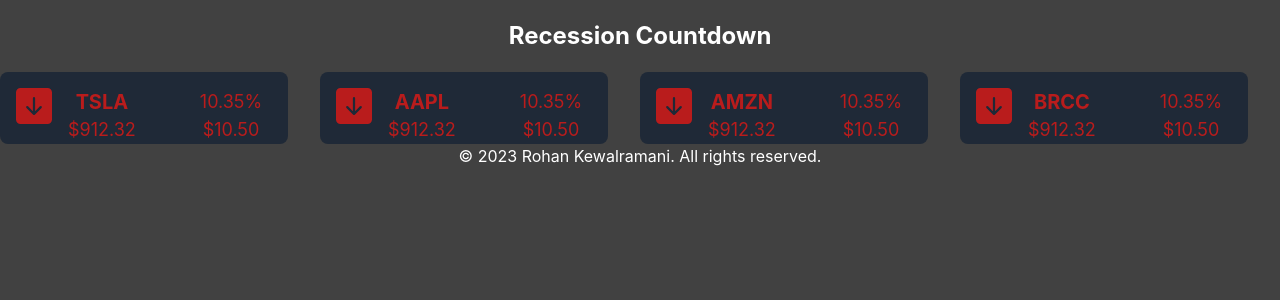
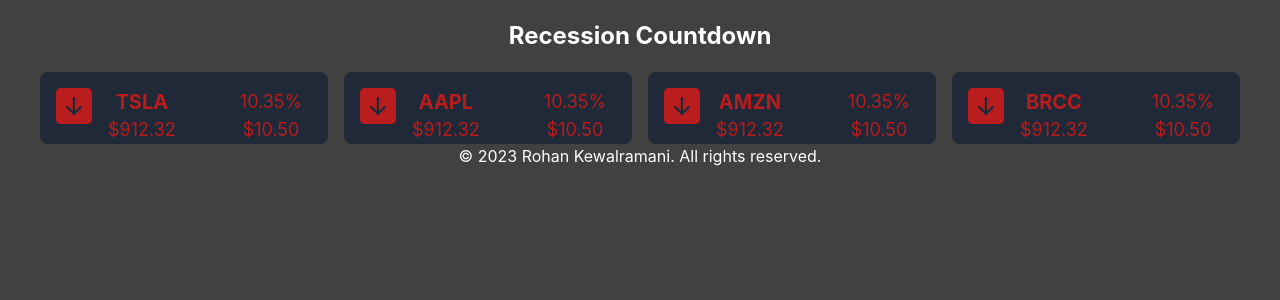
Before and after one commit to rohankewal/stock-tracker, a React (Create React App) app: page / in a window 1280 px wide. Shown: the top 300 px of the page. Built offline with nearby package versions, Linux system fonts and the light colour scheme.

Commit message:
perf: fixed component styling and positioning

```diff
--- a/src/BoxRow.tsx
+++ b/src/BoxRow.tsx
@@ -4,11 +4,13 @@
 const BoxRow = () => {
   return (
     // TODO: make grid centered on the page
-    <div className="grid grid-cols-4 items-center">
-      <Box ticker="TSLA" price="912.32" />
-      <Box ticker="AAPL" price="912.32" />
-      <Box ticker="AMZN" price="912.32" />
-      <Box ticker="BRCC" price="912.32" />
+    <div className="flex justify-center">
+      <div className="grid grid-cols-1 gap-4 md:grid-cols-2 lg:grid-cols-4">
+        <Box ticker="TSLA" price="912.32" />
+        <Box ticker="AAPL" price="912.32" />
+        <Box ticker="AMZN" price="912.32" />
+        <Box ticker="BRCC" price="912.32" />
+      </div>
     </div>
   );
 };
```
